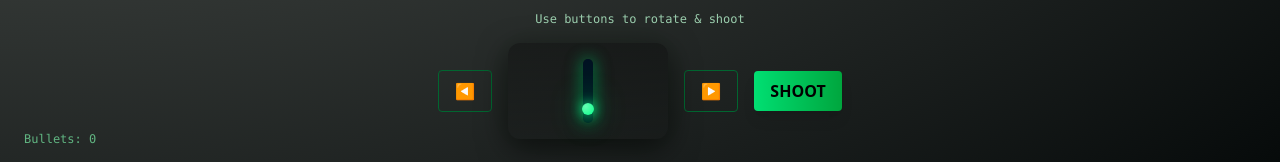
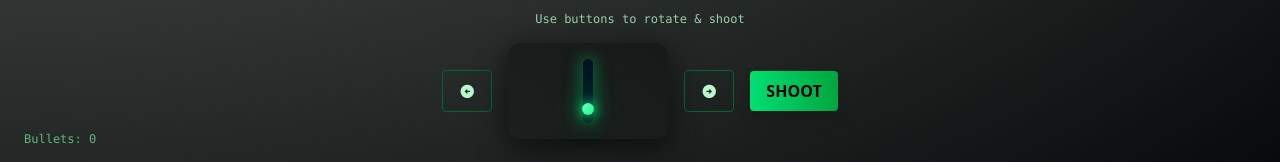
Before and after one commit to RAHUL676789/100DaysFrontend, a React (Vite) app: page / in a window 1280 px wide. Shown: the part 629-791 px from the top of the page. Built offline with nearby package versions, Linux system fonts and the light colour scheme.

Commit message:
Day58 completed

```diff
--- a/src/components/Day58/BulletShooter.jsx
+++ b/src/components/Day58/BulletShooter.jsx
@@ -374,7 +374,9 @@ const BulletShooter = () => {
                         className="px-4 py-2 rounded bg-transparent border border-green-800 text-green-200 hover:bg-green-900/10"
                         title="Rotate left (+5°)"
                     >
-                        ◀
+
+                          <i className="ri-arrow-left-circle-fill"></i>
+
                     </button>
 
                     {/* gun container */}
@@ -436,7 +438,8 @@ const BulletShooter = () => {
                         className="px-4 py-2 rounded bg-transparent border border-green-800 text-green-200 hover:bg-green-900/10"
                         title="Rotate right (-5°)"
                     >
-                        ▶
+                         <i className="ri-arrow-right-circle-fill"></i>
+
                     </button>
 
                     <button
```
